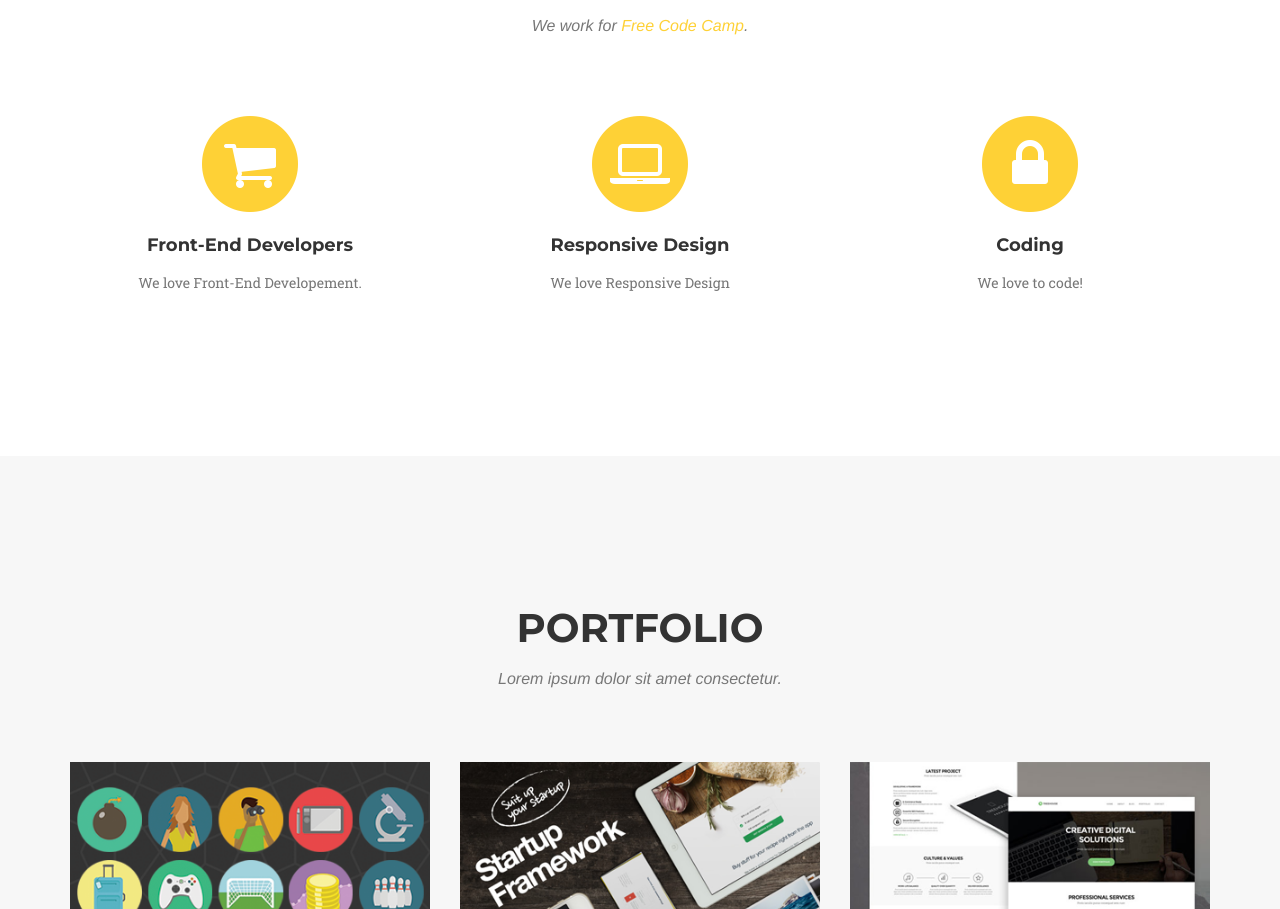
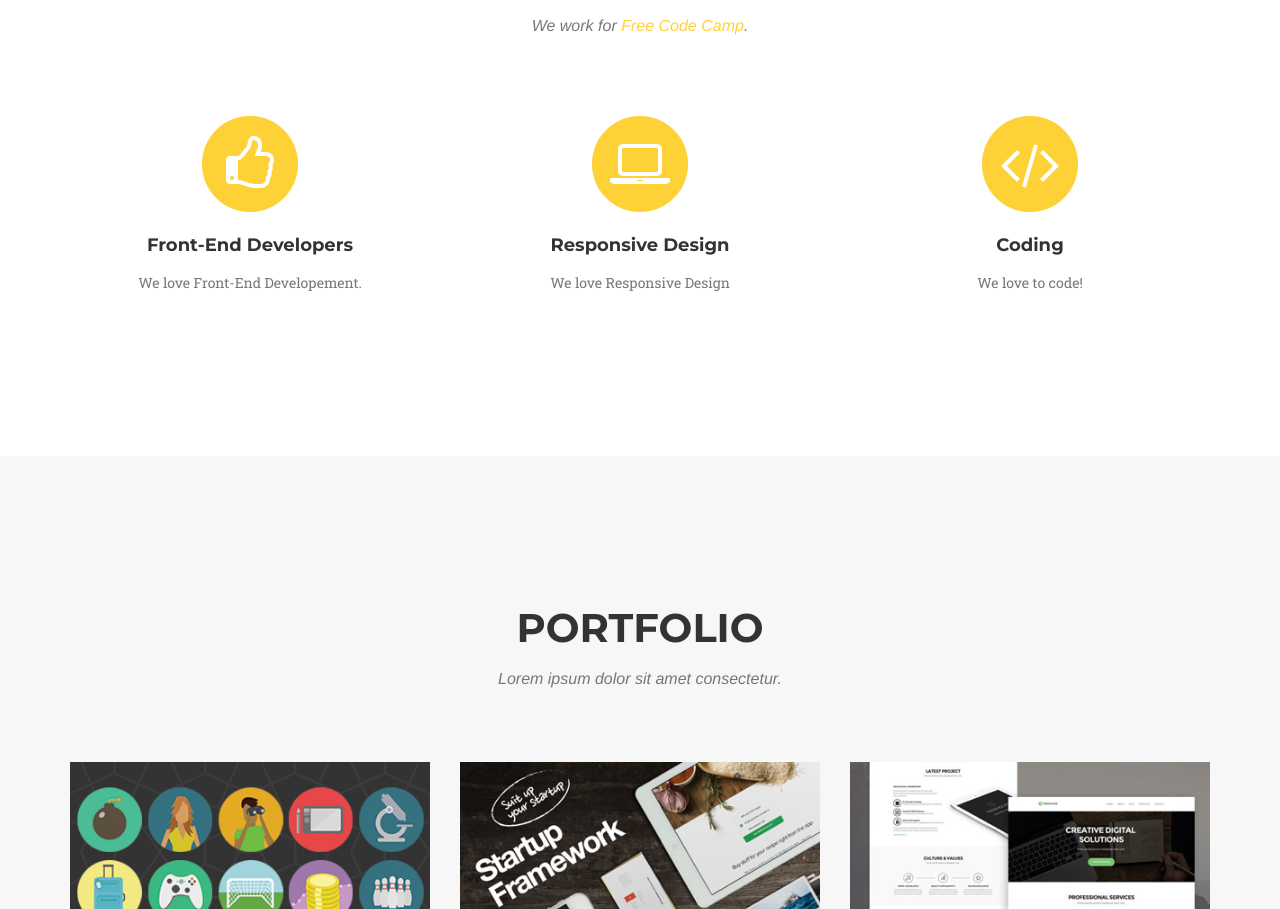
Before and after one commit to FCCWebCrafts/FCCWebCrafts.github.io, a plain HTML site: page index.html in a window 1280 px wide. Shown: the part 955-1864 px from the top of the page. Drawn offline with nearby package versions, Linux system fonts and the light colour scheme; a web font is replaced by a local one.

Commit message:
changed the icons in the services part

```diff
--- a/index.html
+++ b/index.html
@@ -102,7 +102,7 @@
                 <div class="col-md-4">
                     <span class="fa-stack fa-4x">
                         <i class="fa fa-circle fa-stack-2x text-primary"></i>
-                        <i class="fa fa-shopping-cart fa-stack-1x fa-inverse"></i>
+                        <i class="fa fa-thumbs-o-up  fa-stack-1x fa-inverse"></i>
                     </span>
                     <h4 class="service-heading">Front-End Developers</h4>
                     <p class="text-muted">We love Front-End Developement.</p>
@@ -118,7 +118,7 @@
                 <div class="col-md-4">
                     <span class="fa-stack fa-4x">
                         <i class="fa fa-circle fa-stack-2x text-primary"></i>
-                        <i class="fa fa-lock fa-stack-1x fa-inverse"></i>
+                        <i class="fa fa-code fa-stack-1x fa-inverse"></i>
                     </span>
                     <h4 class="service-heading">Coding</h4>
                     <p class="text-muted">We love to code!</p>
```
